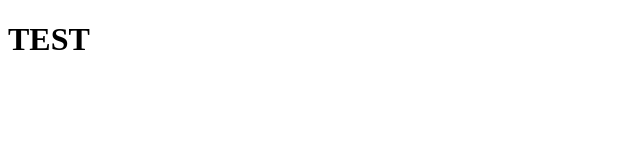
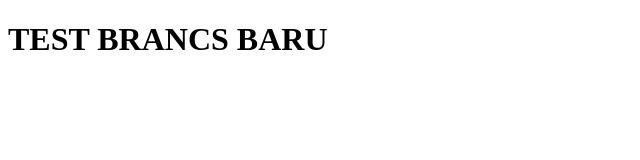
Before and after one commit to Hanif415/testGithub, a plain HTML site: page index.html in a window 1280 px wide. Shown: the whole page, without its empty margins (0-640 px from the left). Drawn offline with Linux system fonts and the light colour scheme.

Commit message:
branch baru

```diff
--- a/index.html
+++ b/index.html
@@ -8,7 +8,7 @@
 </head>
 
 <body>
-    <h1>TEST</h1>
+    <h1>TEST BRANCS BARU</h1>
 </body>
 
 </html>
```
